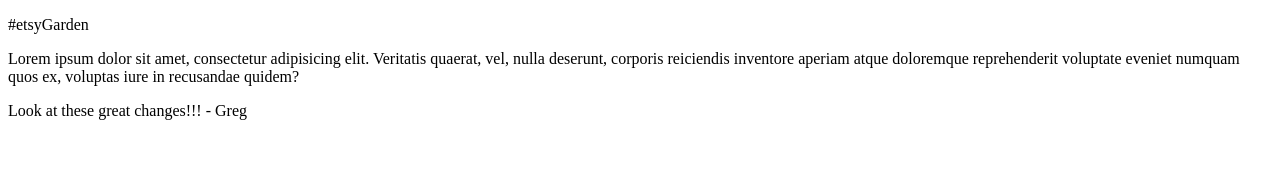
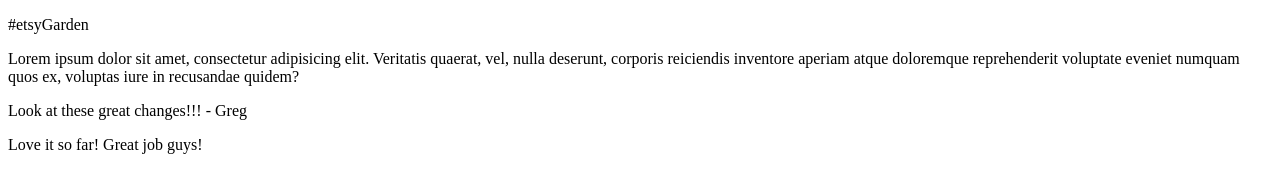
Before and after one commit to rosegauthier/etsyGarden, a plain HTML site: page index.html in a window 1280 px wide. Drawn offline with Linux system fonts and the light colour scheme.

Commit message:
assets folder with style.css and html content

```diff
--- a/index.html
+++ b/index.html
@@ -9,5 +9,6 @@
 	<p>Lorem ipsum dolor sit amet, consectetur adipisicing elit. Veritatis quaerat, vel, nulla deserunt, corporis reiciendis inventore aperiam atque doloremque reprehenderit voluptate eveniet numquam quos ex, voluptas iure in recusandae quidem?</p>
 
 	<p>Look at these great changes!!! - Greg</p>
+	<p>Love it so far! Great job guys!</p>
 </body>
 </html>
```
Also changed, not shown: assets/styles/style.css (added).
